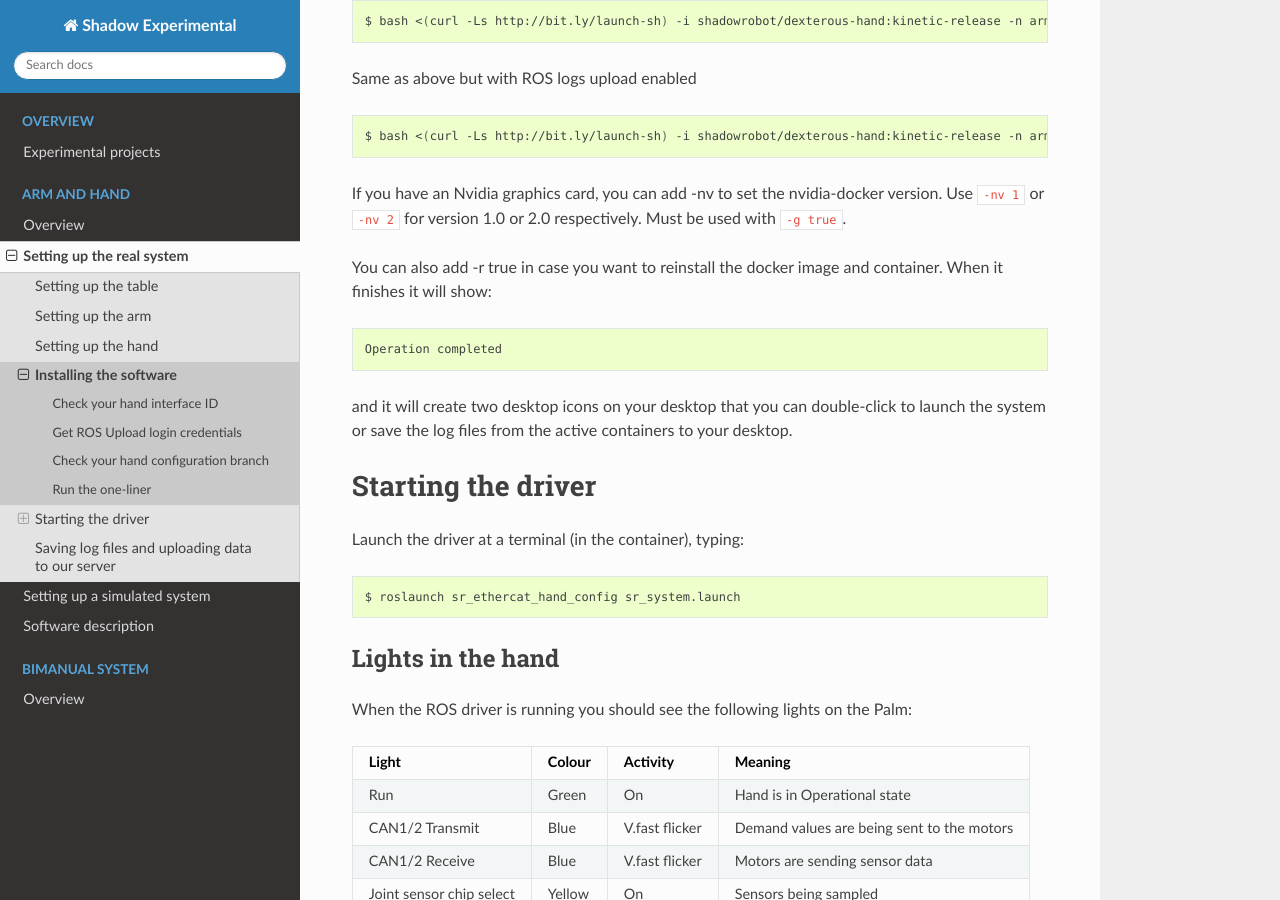
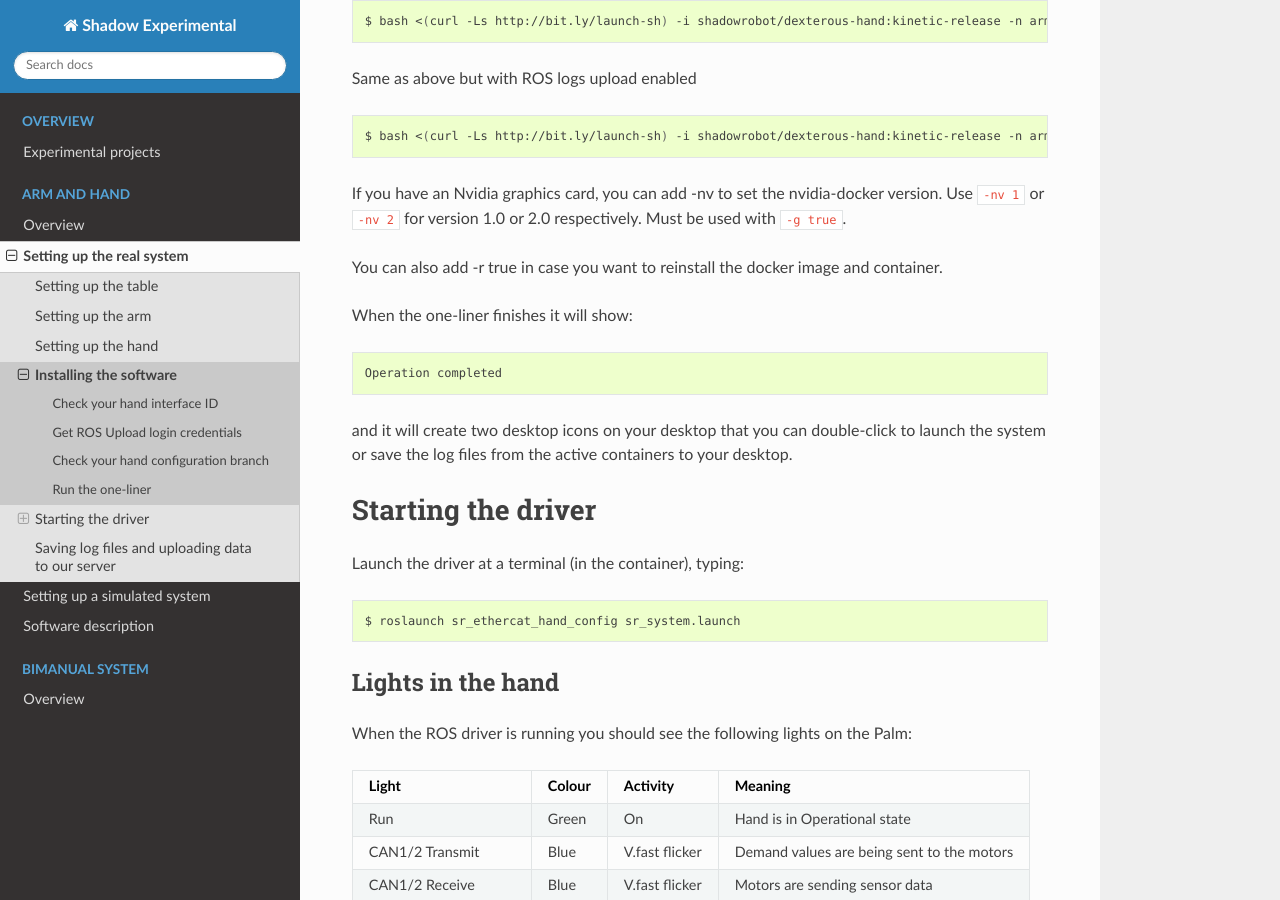
Before and after one commit to shadow-robot/sr_experimental_documentation, a Sphinx documentation site: the page built from docs/user_guide/1_4_Installing_the_software.md, in a window 1280 px wide and 900 px high, scrolled down 1577 px. Built offline with Sphinx 7.4.7 and the Read the Docs theme 2.0.0, drawn with Linux system fonts in a browser that asks for light colours.

Commit message:
Update docs/user_guide/1_4_Installing_the_software.md
Co-Authored-By: Tom Queen <tom_q@hotmail.co.uk>

````diff
--- a/docs/user_guide/1_4_Installing_the_software.md
+++ b/docs/user_guide/1_4_Installing_the_software.md
@@ -65,7 +65,9 @@ Same as above but with ROS logs upload enabled
 
 If you have an Nvidia graphics card, you can add -nv to set the nvidia-docker version. Use ``-nv 1`` or ``-nv 2`` for version 1.0 or 2.0 respectively. Must be used with ``-g true``.
 
-You can also add -r true in case you want to reinstall the docker image and container. When it finishes it will show:
+You can also add -r true in case you want to reinstall the docker image and container.
+
+When the one-liner finishes it will show:
 
 ```bash
 Operation completed
````
